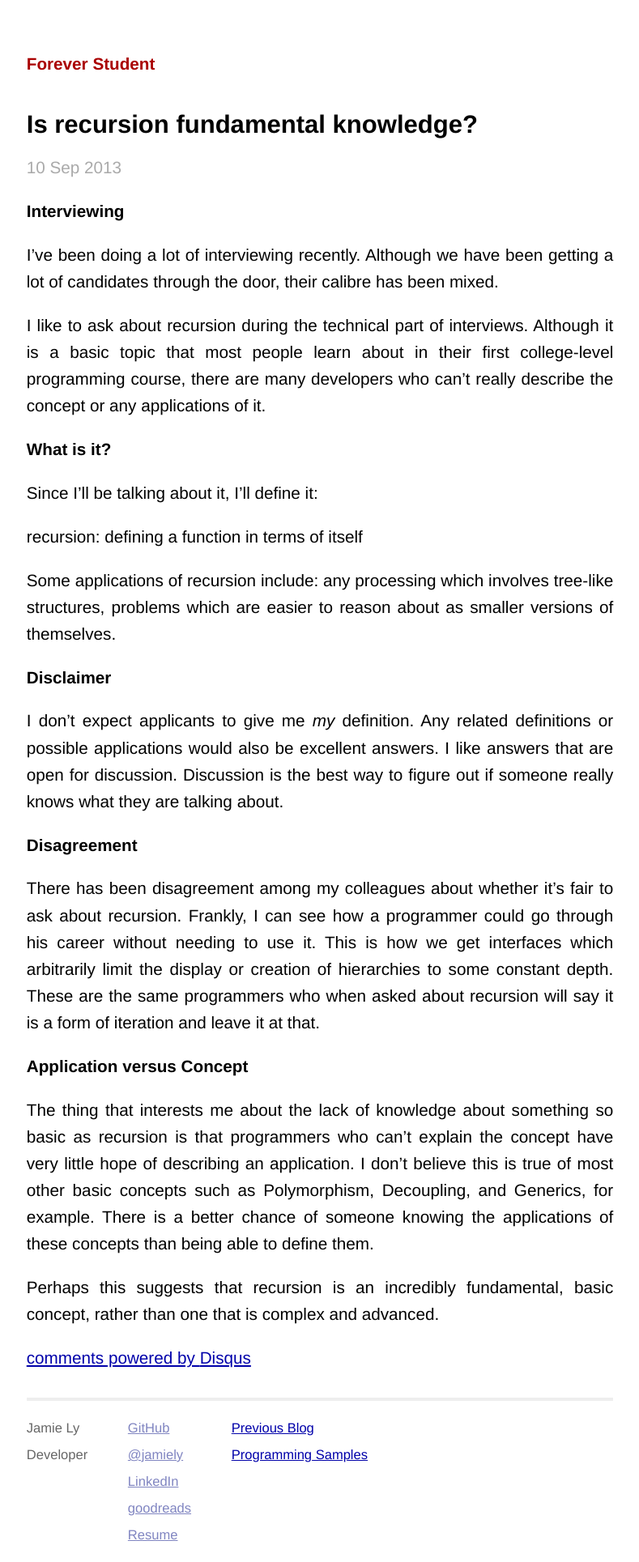
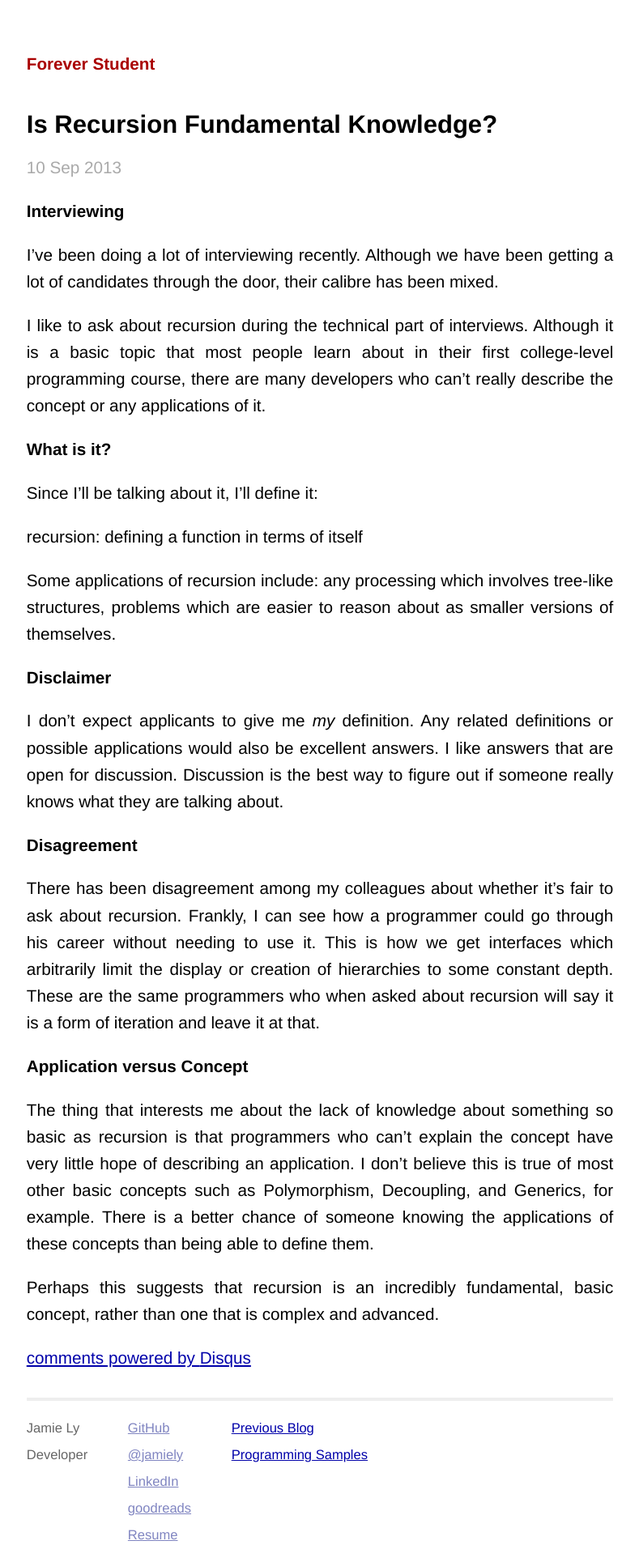
Before and after one commit to jamiely/deprecated_blog, a Jekyll site: the page built from _posts/2013-09-10-is-recursion-fundamental.md, in a window 1280 px wide. Shown: the whole page at 81% size, without its empty margins (245-1034 px from the left). Built offline with Jekyll 4.4.1, drawn with Linux system fonts in a browser that asks for light colours; Markdown is read by kramdown in place of the engine named in the settings; comment, search, counter and statistics services are not loaded.

```diff
--- a/_posts/2013-09-10-is-recursion-fundamental.md
+++ b/_posts/2013-09-10-is-recursion-fundamental.md
@@ -1,6 +1,6 @@
 ---
 layout: post
-title: "Is recursion fundamental knowledge?"
+title: "Is Recursion Fundamental Knowledge?"
 date:   2013-09-10 07:00:00
 categories: programming
 tags:
```
